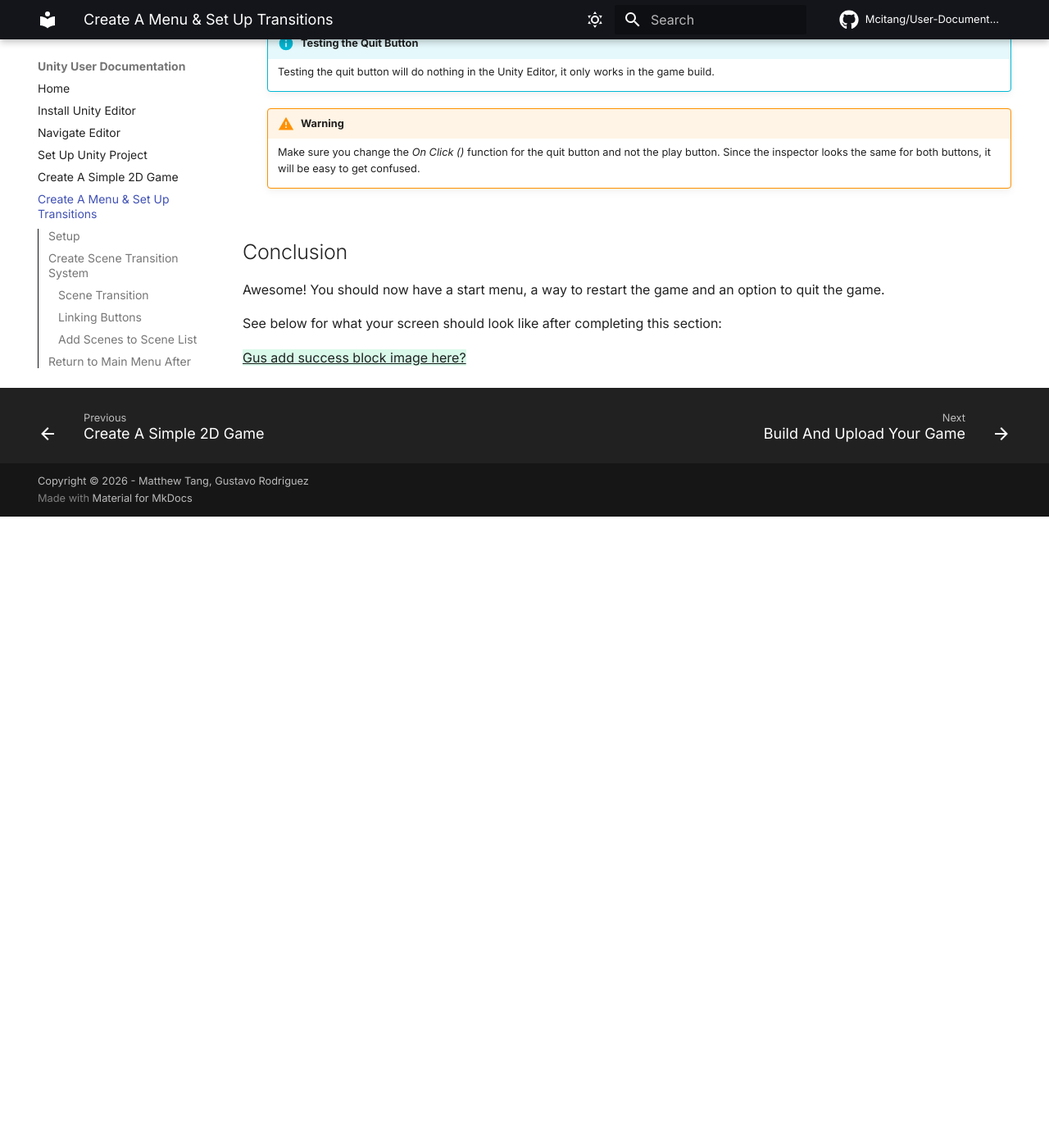
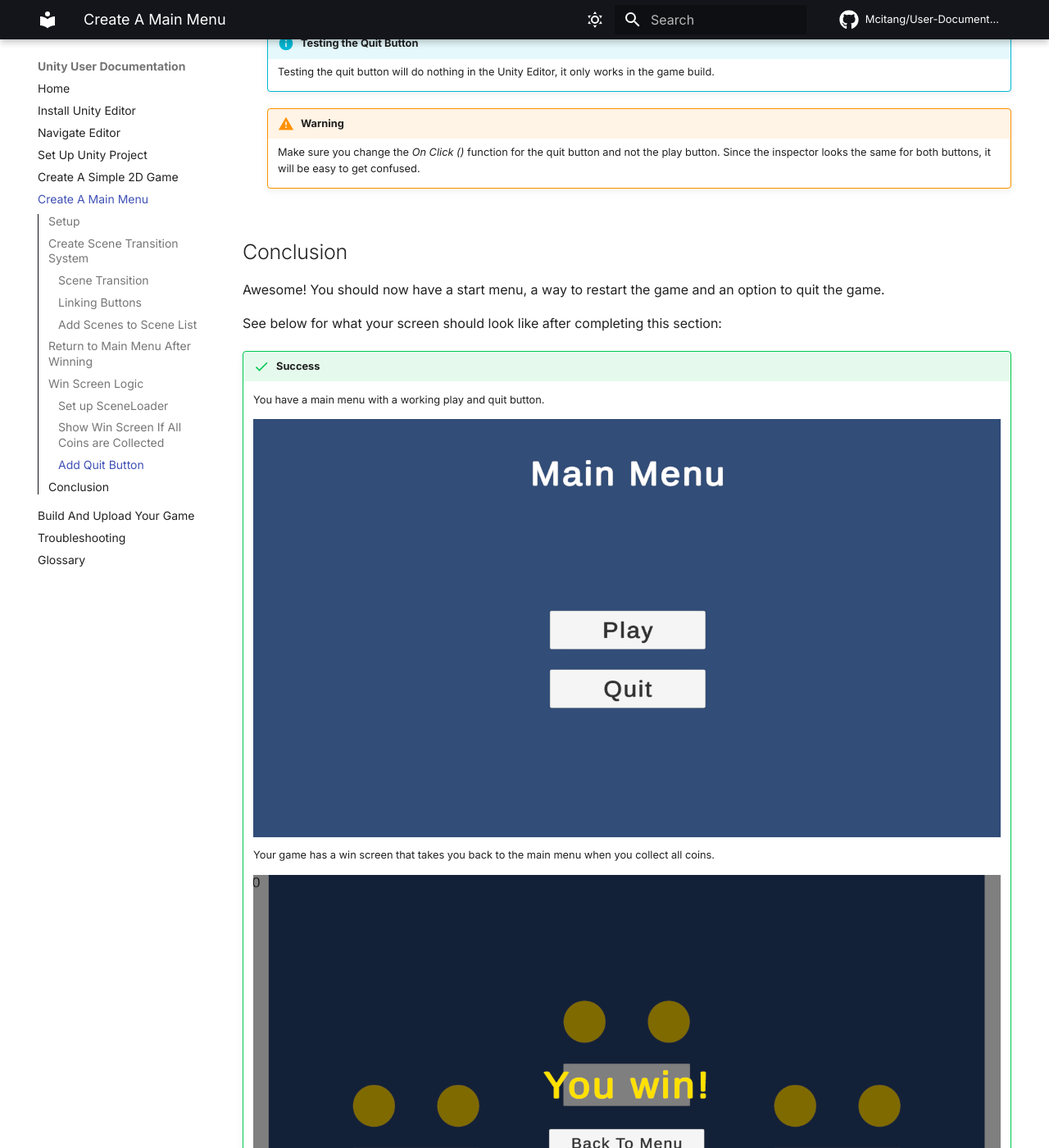
Before and after one commit to Mcitang/User-Documentation, an MkDocs documentation site: the page built from docs/make-menus.md, in a window 1280 px wide and 1400 px high, scrolled down 13456 px. Shown: the whole window at 82% size. Built offline with MkDocs 1.6.1 and Material for MkDocs 9.7.7, drawn with Linux system fonts in a browser that asks for light colours; comment, search, counter and statistics services are not loaded; before the commit the page ends 14086 px from its top, so only the background shows below that.

Commit message:
Add win images

```diff
--- a/docs/make-menus.md
+++ b/docs/make-menus.md
@@ -439,7 +439,15 @@
 
 See below for what your screen should look like after completing this section:
 
-{++Gus add success block image here?++}
+
+!!! success
+    You have a main menu with a working play and quit button.
+
+    ![Main menu][main-menu-image]
+
+    Your game has a win screen that takes you back to the main menu when you collect all coins.
+
+    ![Game win screen][win-screen-image]
 
 
 
@@ -457,6 +465,8 @@
 [win-screen-skeleton-view-image]: assets/make-menu/winscreen-skeleton-view.png
 [play-button-onclick-image]: assets/make-menu/play-button-onclick.png
 [menu-button-onclick-image]: assets/make-menu/menu-button-onclick.png
+[main-menu-image]: assets/make-menu/main-menu.png
+[win-screen-image]: assets/make-menu/win-screen.png
 
 <!-- GIFs -->
 [scene-list-gif]: assets/make-menu/scene-list.gif
--- a/mkdocs.yml
+++ b/mkdocs.yml
@@ -8,7 +8,7 @@
  - Navigate Editor: "navigate-editor.md"
  - Set Up Unity Project: "setup-project.md"
  - Create A Simple 2D Game: "make-game.md"
- - Create A Menu & Set Up Transitions: "make-menus.md"
+ - Create A Main Menu: "make-menus.md"
  - Build And Upload Your Game: "build-game.md"
  - Troubleshooting: "troubleshooting.md"
  - Glossary: "glossary.md"
```
Also changed, not shown: docs/assets/make-menu/main-menu.png (added), docs/assets/make-menu/win-screen.png (added), docs/image.png (added).
